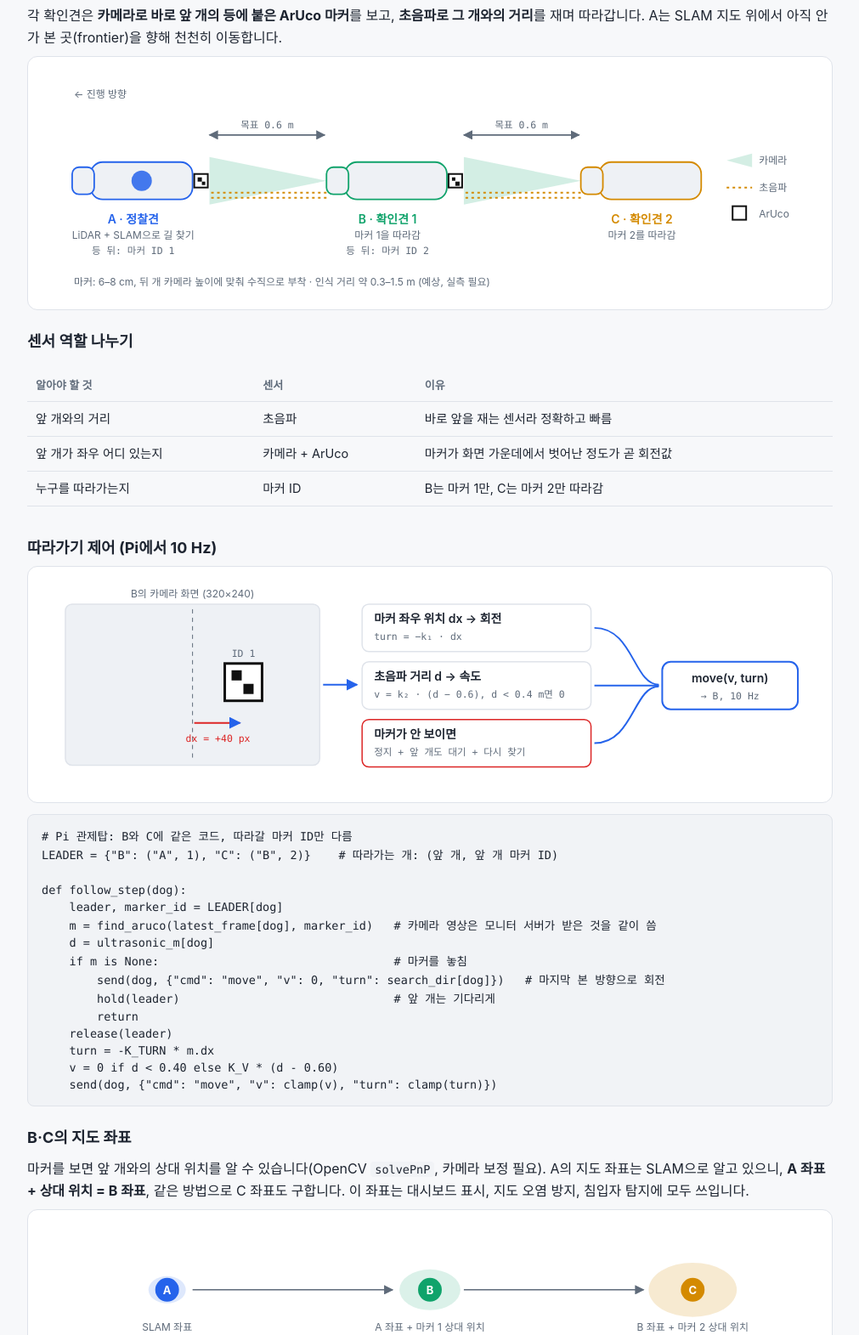
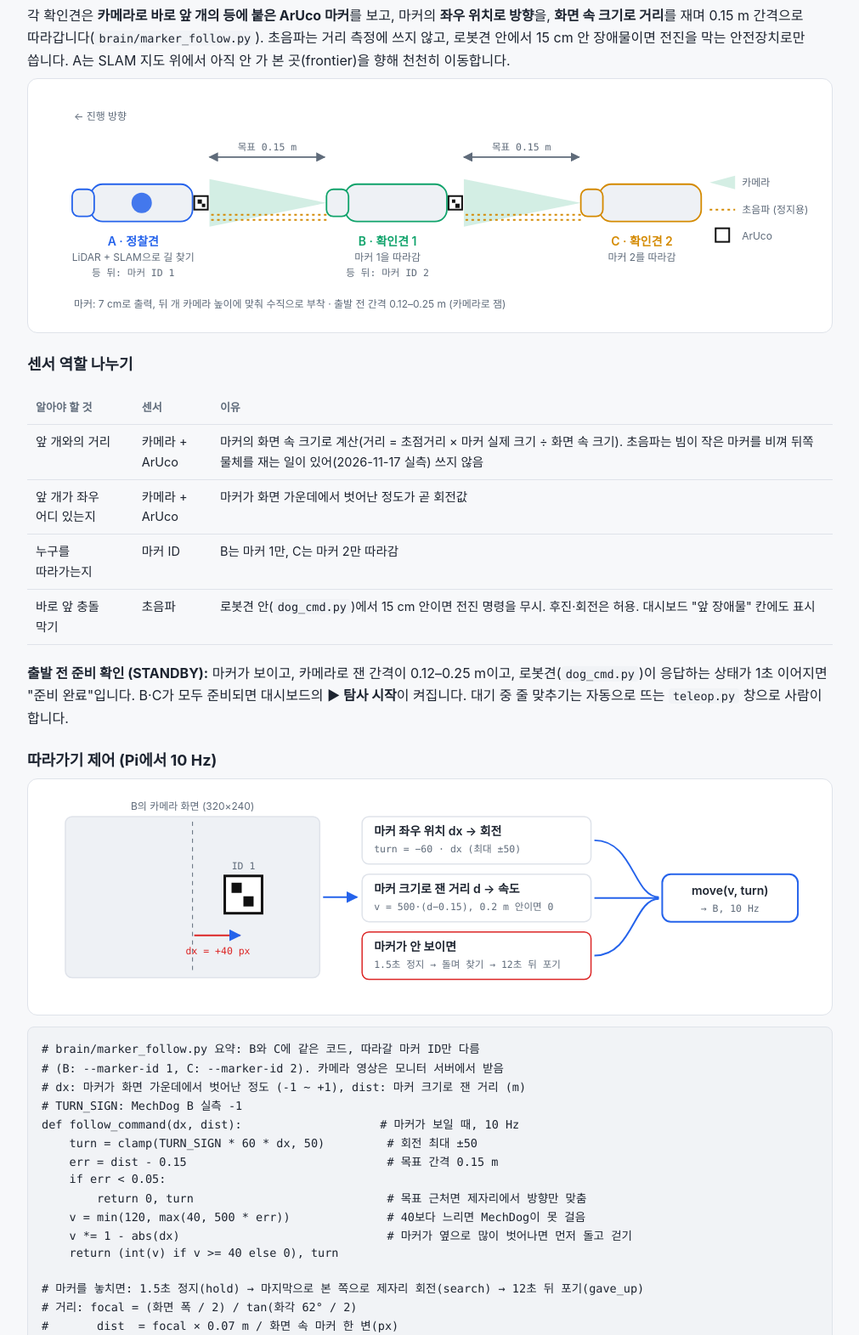
Before and after one commit to widee2018-code/mechdog-patrol-monitor, a plain HTML site: page docs/project_guide_ko.html in a window 1280 px wide. Shown: the part 2843-4414 px from the top of the page at 85% size, without its empty margins (134-1145 px from the left). Drawn offline with Linux system fonts and the light colour scheme.

Commit message:
Guide: describe marker following as the code does it
- Distance to the dog ahead comes from the marker size on camera, target 0.15 m;
  sonar is only the 15 cm forward block inside dog_cmd.py
- Sensor table, control diagram numbers and code sketch now match
  brain/marker_follow.py; add the STANDBY ready check and start button
- Safety reflex 10 cm -> 15 cm forward block, practice and regroup gaps updated

Co-Authored-By: Claude Opus 5.5 <noreply@anthropic.com>

```diff
--- a/docs/project_guide_ko.html
+++ b/docs/project_guide_ko.html
@@ -360,10 +360,10 @@
 <section id="explore">
   <div class="num">03</div>
   <h2>행렬 탐사 (EXPLORE)</h2>
-  <p>각 확인견은 <b>카메라로 바로 앞 개의 등에 붙은 ArUco 마커</b>를 보고, <b>초음파로 그 개와의 거리</b>를 재며 따라갑니다. A는 SLAM 지도 위에서 아직 안 가 본 곳(frontier)을 향해 천천히 이동합니다.</p>
+  <p>각 확인견은 <b>카메라로 바로 앞 개의 등에 붙은 ArUco 마커</b>를 보고, 마커의 <b>좌우 위치로 방향</b>을, <b>화면 속 크기로 거리</b>를 재며 0.15 m 간격으로 따라갑니다(<code>brain/marker_follow.py</code>). 초음파는 거리 측정에 쓰지 않고, 로봇견 안에서 15 cm 안 장애물이면 전진을 막는 안전장치로만 씁니다. A는 SLAM 지도 위에서 아직 안 가 본 곳(frontier)을 향해 천천히 이동합니다.</p>
 
   <div class="diagram">
-  <svg viewBox="0 0 920 270" role="img" aria-label="위에서 본 행렬: 왼쪽으로 가는 A, 그 뒤 B, 그 뒤 C. B의 카메라와 초음파가 A의 등 마커를, C가 B의 등 마커를 보며 0.6 m 간격을 유지">
+  <svg viewBox="0 0 920 270" role="img" aria-label="위에서 본 행렬: 왼쪽으로 가는 A, 그 뒤 B, 그 뒤 C. B의 카메라가 A의 등 마커를, C가 B의 등 마커를 보며 0.15 m 간격을 유지. 초음파는 안전 정지용">
     <defs>
       <marker id="ar5" viewBox="0 0 10 10" refX="9" refY="5" markerWidth="7" markerHeight="7" orient="auto-start-reverse"><path d="M0,0 L10,5 L0,10 z" fill="var(--muted)"/></marker>
     </defs>
@@ -392,15 +392,15 @@
     <text x="710" y="182" text-anchor="middle" class="s-text" style="fill:var(--c)">C · 확인견 2</text>
     <text x="710" y="200" text-anchor="middle" class="s-sub">마커 2를 따라감</text>
     <line x1="200" y1="78" x2="336" y2="78" class="s-line" marker-start="url(#ar5)" marker-end="url(#ar5)"/>
-    <text x="268" y="70" text-anchor="middle" class="s-mono">목표 0.6 m</text>
+    <text x="268" y="70" text-anchor="middle" class="s-mono">목표 0.15 m</text>
     <line x1="500" y1="78" x2="636" y2="78" class="s-line" marker-start="url(#ar5)" marker-end="url(#ar5)"/>
-    <text x="568" y="70" text-anchor="middle" class="s-mono">목표 0.6 m</text>
-    <g transform="translate(810,100)">
+    <text x="568" y="70" text-anchor="middle" class="s-mono">목표 0.15 m</text>
+    <g transform="translate(790,100)">
       <path d="M0,8 L30,0 L30,16 Z" class="s-cone"/><text x="38" y="12" class="s-sub">카메라</text>
-      <line x1="0" y1="40" x2="30" y2="40" stroke="var(--c)" stroke-width="2" stroke-dasharray="3 4"/><text x="38" y="44" class="s-sub">초음파</text>
+      <line x1="0" y1="40" x2="30" y2="40" stroke="var(--c)" stroke-width="2" stroke-dasharray="3 4"/><text x="38" y="44" class="s-sub">초음파 (정지용)</text>
       <rect x="7" y="62" width="16" height="16" fill="#fff" stroke="#111" stroke-width="2"/><text x="38" y="75" class="s-sub">ArUco</text>
     </g>
-    <text x="40" y="256" class="s-sub">마커: 6–8 cm, 뒤 개 카메라 높이에 맞춰 수직으로 부착 · 인식 거리 약 0.3–1.5 m (예상, 실측 필요)</text>
+    <text x="40" y="256" class="s-sub">마커: 7 cm로 출력, 뒤 개 카메라 높이에 맞춰 수직으로 부착 · 출발 전 간격 0.12–0.25 m (카메라로 잼)</text>
   </svg>
   </div>
 
@@ -408,15 +408,18 @@
   <div class="tablewrap">
   <table>
     <tr><th>알아야 할 것</th><th>센서</th><th>이유</th></tr>
-    <tr><td>앞 개와의 거리</td><td>초음파</td><td>바로 앞을 재는 센서라 정확하고 빠름</td></tr>
+    <tr><td>앞 개와의 거리</td><td>카메라 + ArUco</td><td>마커의 화면 속 크기로 계산(거리 = 초점거리 × 마커 실제 크기 ÷ 화면 속 크기). 초음파는 빔이 작은 마커를 비껴 뒤쪽 물체를 재는 일이 있어(2026-11-17 실측) 쓰지 않음</td></tr>
     <tr><td>앞 개가 좌우 어디 있는지</td><td>카메라 + ArUco</td><td>마커가 화면 가운데에서 벗어난 정도가 곧 회전값</td></tr>
     <tr><td>누구를 따라가는지</td><td>마커 ID</td><td>B는 마커 1만, C는 마커 2만 따라감</td></tr>
+    <tr><td>바로 앞 충돌 막기</td><td>초음파</td><td>로봇견 안(<code>dog_cmd.py</code>)에서 15 cm 안이면 전진 명령을 무시. 후진·회전은 허용. 대시보드 "앞 장애물" 칸에도 표시</td></tr>
   </table>
   </div>
 
+  <p><b>출발 전 준비 확인 (STANDBY):</b> 마커가 보이고, 카메라로 잰 간격이 0.12–0.25 m이고, 로봇견(<code>dog_cmd.py</code>)이 응답하는 상태가 1초 이어지면 "준비 완료"입니다. B·C가 모두 준비되면 대시보드의 <b>▶ 탐사 시작</b>이 켜집니다. 대기 중 줄 맞추기는 자동으로 뜨는 <code>teleop.py</code> 창으로 사람이 합니다.</p>
+
   <h3>따라가기 제어 (Pi에서 10 Hz)</h3>
   <div class="diagram">
-  <svg viewBox="0 0 920 250" role="img" aria-label="B의 카메라 화면에서 마커가 가운데보다 오른쪽에 있으면 회전값으로, 초음파 거리는 속도로 바꾸어 move 명령을 보냄">
+  <svg viewBox="0 0 920 250" role="img" aria-label="B의 카메라 화면에서 마커가 가운데에서 벗어난 정도는 회전값으로, 마커 크기로 잰 거리는 속도로 바꾸어 move 명령을 보냄">
     <defs>
       <marker id="ar6" viewBox="0 0 10 10" refX="9" refY="5" markerWidth="7" markerHeight="7" orient="auto"><path d="M0,0 L10,5 L0,10 z" fill="var(--accent)"/></marker>
     </defs>
@@ -429,13 +432,13 @@
     <text x="240" y="92" text-anchor="middle" class="s-mono">ID 1</text>
     <rect x="380" y="30" width="270" height="56" rx="8" class="s-box"/>
     <text x="394" y="52" class="s-text">마커 좌우 위치 dx → 회전</text>
-    <text x="394" y="72" class="s-mono">turn = −k₁ · dx</text>
+    <text x="394" y="72" class="s-mono">turn = −60 · dx  (최대 ±50)</text>
     <rect x="380" y="98" width="270" height="56" rx="8" class="s-box"/>
-    <text x="394" y="120" class="s-text">초음파 거리 d → 속도</text>
-    <text x="394" y="140" class="s-mono">v = k₂ · (d − 0.6),  d &lt; 0.4 m면 0</text>
+    <text x="394" y="120" class="s-text">마커 크기로 잰 거리 d → 속도</text>
+    <text x="394" y="140" class="s-mono">v = 500·(d−0.15), 0.2 m 안이면 0</text>
     <rect x="380" y="166" width="270" height="56" rx="8" class="s-box" style="stroke:var(--red)"/>
     <text x="394" y="188" class="s-text">마커가 안 보이면</text>
-    <text x="394" y="208" class="s-mono">정지 + 앞 개도 대기 + 다시 찾기</text>
+    <text x="394" y="208" class="s-mono">1.5초 정지 → 돌며 찾기 → 12초 뒤 포기</text>
     <path d="M334,125 L374,125" class="s-acc" marker-end="url(#ar6)"/>
     <path d="M654,58 C700,58 700,125 730,125" class="s-acc"/>
     <path d="M654,126 L730,126" class="s-acc"/>
@@ -445,21 +448,22 @@
     <text x="814" y="142" text-anchor="middle" class="s-mono">→ B, 10 Hz</text>
   </svg>
   </div>
-  <pre><code># Pi 관제탑: B와 C에 같은 코드, 따라갈 마커 ID만 다름
-LEADER = {"B": ("A", 1), "C": ("B", 2)}    # 따라가는 개: (앞 개, 앞 개 마커 ID)
+  <pre><code># brain/marker_follow.py 요약: B와 C에 같은 코드, 따라갈 마커 ID만 다름
+# (B: --marker-id 1, C: --marker-id 2). 카메라 영상은 모니터 서버에서 받음
+# dx: 마커가 화면 가운데에서 벗어난 정도 (-1 ~ +1), dist: 마커 크기로 잰 거리 (m)
+# TURN_SIGN: MechDog B 실측 -1
+def follow_command(dx, dist):                    # 마커가 보일 때, 10 Hz
+    turn = clamp(TURN_SIGN * 60 * dx, 50)         # 회전 최대 ±50
+    err = dist - 0.15                             # 목표 간격 0.15 m
+    if err &lt; 0.05:
+        return 0, turn                            # 목표 근처면 제자리에서 방향만 맞춤
+    v = min(120, max(40, 500 * err))              # 40보다 느리면 MechDog이 못 걸음
+    v *= 1 - abs(dx)                              # 마커가 옆으로 많이 벗어나면 먼저 돌고 걷기
+    return (int(v) if v &gt;= 40 else 0), turn
 
-def follow_step(dog):
-    leader, marker_id = LEADER[dog]
-    m = find_aruco(latest_frame[dog], marker_id)   # 카메라 영상은 모니터 서버가 받은 것을 같이 씀
-    d = ultrasonic_m[dog]
-    if m is None:                                  # 마커를 놓침
-        send(dog, {"cmd": "move", "v": 0, "turn": search_dir[dog]})   # 마지막 본 방향으로 회전
-        hold(leader)                               # 앞 개는 기다리게
-        return
-    release(leader)
-    turn = -K_TURN * m.dx
-    v = 0 if d &lt; 0.40 else K_V * (d - 0.60)
-    send(dog, {"cmd": "move", "v": clamp(v), "turn": clamp(turn)})</code></pre>
+# 마커를 놓치면: 1.5초 정지(hold) → 마지막으로 본 쪽으로 제자리 회전(search) → 12초 뒤 포기(gave_up)
+# 거리: focal = (화면 폭 / 2) / tan(화각 62° / 2)
+#       dist  = focal × 0.07 m / 화면 속 마커 한 변(px)</code></pre>
 
   <h3>B·C의 지도 좌표</h3>
   <p>마커를 보면 앞 개와의 상대 위치를 알 수 있습니다(OpenCV <code>solvePnP</code>, 카메라 보정 필요). A의 지도 좌표는 SLAM으로 알고 있으니, <b>A 좌표 + 상대 위치 = B 좌표</b>, 같은 방법으로 C 좌표도 구합니다. 이 좌표는 대시보드 표시, 지도 오염 방지, 침입자 탐지에 모두 쓰입니다.</p>
@@ -585,7 +589,7 @@ for c in candidates:
     <tr><td><b>B·C의 방향</b></td><td>움직이는 방향으로 추정 + MechDog IMU로 보조</td></tr>
     <tr><td><b>포위 지점 계산</b></td><td>원래 계획서의 공식: 침입자 위치 + 반경 × (120° 간격). A 자리는 고정이니 B·C에 남은 두 지점을 배정(이동 거리 합이 작은 쪽)</td></tr>
     <tr><td><b>지도</b></td><td>CONTAIN부터 REGROUP까지 <b>지도 업데이트 정지</b>, 위치 추정만. 침입자와 움직이는 B·C가 지도에 벽으로 새겨지는 것을 막음</td></tr>
-    <tr><td><b>안전</b></td><td>사람과 30 cm 이내면 후퇴(비접촉), 초음파 10 cm 정지, 1초간 명령 없으면 정지</td></tr>
+    <tr><td><b>안전</b></td><td>사람과 30 cm 이내면 후퇴(비접촉), 초음파 15 cm 안이면 전진 금지, 1초간 명령 없으면 정지</td></tr>
     <tr><td><b>HANDOVER</b></td><td>스피커가 없으니 대시보드 경보 + <b>카메라 3대의 3방향 증거 사진</b> + 침입자 위치 + 타임라인을 관제에 전송</td></tr>
   </table>
   </div>
@@ -596,7 +600,7 @@ for c in candidates:
   <h2>다시 줄 서기 (REGROUP → EXPLORE)</h2>
   <p>포위하는 동안 A가 멈춰 있었기 때문에 <b>SLAM 지도와 A의 위치가 그대로 유지</b>됩니다. 그래서 다시 줄만 서면 멈춘 자리에서 매핑을 이어 갈 수 있습니다. A는 계속 LiDAR 관제탑 역할을 하며 B·C를 안내합니다.</p>
   <div class="diagram">
-  <svg viewBox="0 0 920 270" role="img" aria-label="다시 줄 서기: A가 탐사 방향으로 돌고, B가 LiDAR 안내로 A 뒤 0.6 m 지점으로 가서 제자리에서 돌며 마커 1을 찾고, C도 B 뒤로 가서 마커 2를 찾음">
+  <svg viewBox="0 0 920 270" role="img" aria-label="다시 줄 서기: A가 탐사 방향으로 돌고, B가 LiDAR 안내로 A 뒤 0.2 m 지점으로 가서 제자리에서 돌며 마커 1을 찾고, C도 B 뒤로 가서 마커 2를 찾음">
     <defs>
       <marker id="ar8b" viewBox="0 0 10 10" refX="9" refY="5" markerWidth="7" markerHeight="7" orient="auto"><path d="M0,0 L10,5 L0,10 z" fill="var(--b)"/></marker>
       <marker id="ar8c" viewBox="0 0 10 10" refX="9" refY="5" markerWidth="7" markerHeight="7" orient="auto"><path d="M0,0 L10,5 L0,10 z" fill="var(--c)"/></marker>
@@ -607,8 +611,8 @@ for c in candidates:
     <text x="470" y="128" text-anchor="middle" class="s-mono">① 탐사 방향</text>
     <circle cx="335" cy="140" r="18" fill="none" stroke="var(--b)" stroke-width="2" stroke-dasharray="4 4"/>
     <circle cx="250" cy="140" r="18" fill="none" stroke="var(--c)" stroke-width="2" stroke-dasharray="4 4"/>
-    <text x="335" y="186" text-anchor="middle" class="s-mono">② A 뒤 0.6 m</text>
-    <text x="250" y="186" text-anchor="middle" class="s-mono">⑤ B 뒤 0.6 m</text>
+    <text x="335" y="186" text-anchor="middle" class="s-mono">② A 뒤 0.2 m</text>
+    <text x="250" y="186" text-anchor="middle" class="s-mono">⑤ B 뒤 0.2 m</text>
     <path d="M540,60 C470,30 360,50 340,116" stroke="var(--b)" stroke-width="2" fill="none" stroke-dasharray="6 5" marker-end="url(#ar8b)"/>
     <circle cx="552" cy="62" r="14" class="s-b"/><text x="552" y="67" text-anchor="middle" fill="#fff" font-weight="700" font-size="12">B</text>
     <text x="440" y="34" class="s-sub">③ LiDAR 안내로 이동</text>
@@ -621,7 +625,7 @@ for c in candidates:
     <g transform="translate(640,40)">
       <text class="s-text" y="0">순서</text>
       <text y="26" class="s-sub">① A가 다음 탐사 방향으로 회전</text>
-      <text y="50" class="s-sub">② Pi가 A 뒤 0.6 m 지점 계산,</text>
+      <text y="50" class="s-sub">② Pi가 A 뒤 0.2 m 지점 계산,</text>
       <text y="68" class="s-sub">   지도에서 비어 있는지 확인</text>
       <text y="92" class="s-sub">③ B 이동 (A의 LiDAR가 추적)</text>
       <text y="116" class="s-sub">④ B가 제자리 회전하며 마커 1</text>
@@ -653,8 +657,8 @@ for c in candidates:
   <h3>구현할 수 있는 행동</h3>
   <div class="tablewrap"><table>
     <tr><th>#</th><th>행동</th><th>센서</th><th>알고리즘</th><th>시나리오 단계</th><th>난이도</th></tr>
-    <tr><td>1</td><td><b>안전 반사</b></td><td>초음파, IMU</td><td>10 cm 이내 정지, 넘어지면 정지, 1초간 명령 없으면 정지 (개 안에서 실행)</td><td>전체</td><td><span class="tag b">하</span></td></tr>
-    <tr><td>2</td><td><b>마커 따라가기</b></td><td>카메라, 초음파</td><td>마커 좌우 위치 → 회전, 거리 → 속도 (P 제어)</td><td>EXPLORE</td><td><span class="tag c">중</span></td></tr>
+    <tr><td>1</td><td><b>안전 반사</b></td><td>초음파, IMU</td><td>15 cm 이내 전진 금지, 넘어지면 정지, 1초간 명령 없으면 정지 (개 안에서 실행)</td><td>전체</td><td><span class="tag b">하</span></td></tr>
+    <tr><td>2</td><td><b>마커 따라가기</b></td><td>카메라</td><td>마커 좌우 위치 → 회전, 마커 크기로 잰 거리 → 속도 (P 제어, 목표 0.15 m)</td><td>EXPLORE</td><td><span class="tag c">중</span></td></tr>
     <tr><td>3</td><td><b>놓친 마커 다시 찾기</b></td><td>카메라</td><td>마지막으로 본 방향으로 제자리 회전, 그동안 앞 개는 대기</td><td>EXPLORE</td><td><span class="tag b">하</span></td></tr>
     <tr><td>4</td><td><b>초음파 회전 스캔</b></td><td>초음파</td><td>멈춰서 30°씩 돌며 거리 측정 → 가장 넓게 열린 방향 선택 ("가난한 LiDAR")</td><td>A의 탐사</td><td><span class="tag c">중</span></td></tr>
     <tr><td>5</td><td><b>벽 따라 탐사</b></td><td>초음파</td><td>오른손 법칙. 주기적으로 오른쪽을 돌아보며 벽과의 거리 유지</td><td>A의 탐사</td><td><span class="tag c">중상</span></td></tr>
@@ -702,7 +706,7 @@ for c in candidates:
     <rect x="687" y="108" width="16" height="15" fill="#fff" stroke="#111" stroke-width="1.5"/><text x="695" y="100" text-anchor="middle" class="s-mono">왼 3</text>
     <rect x="687" y="171" width="16" height="15" fill="#fff" stroke="#111" stroke-width="1.5"/><text x="712" y="200" class="s-mono">오른 4</text>
     <circle cx="560" cy="147" r="18" fill="none" stroke="var(--b)" stroke-width="2" stroke-dasharray="4 4"/>
-    <text x="560" y="185" text-anchor="middle" class="s-mono">A 뒤 0.6 m</text>
+    <text x="560" y="185" text-anchor="middle" class="s-mono">A 뒤 0.2 m</text>
     <circle cx="700" cy="250" r="14" class="s-b"/><text x="700" y="255" text-anchor="middle" fill="#fff" font-weight="700" font-size="12">B</text>
     <path d="M700,236 L695,190" stroke="var(--b)" stroke-width="1.5" stroke-dasharray="3 3"/>
     <path d="M686,248 C620,250 565,220 560,170" stroke="var(--b)" stroke-width="2" fill="none" marker-end="url(#arB)"/>
@@ -971,7 +975,7 @@ docker compose --profile tunnel up --build -d # + 고정 공개 주소 (.env의
       <ul class="check">
         <li><label><input type="checkbox"><span>각 개의 MicroPython: Wi-Fi에 접속해 <code>dog</code> 상태 메시지(배터리, front_cm, 기울기, 상태)를 10 Hz로 모니터에 보냅니다. 13절 참고.</span></label></li>
         <li><label><input type="checkbox"><span>개가 Pi로부터 <code>{"to":"B","cmd":"move","v":80,"turn":-20}</code>를 받아 <code>mechdog.move(속도, 회전)</code>로 걷습니다.</span></label></li>
-        <li><label><input type="checkbox"><span>개의 안전 반사: 10 cm 이내 장애물이면 정지, 넘어지면(IMU) 정지, 1초간 명령이 없으면 정지.</span></label></li>
+        <li><label><input type="checkbox"><span>개의 안전 반사: 15 cm 이내 장애물이면 전진 금지, 넘어지면(IMU) 정지, 1초간 명령이 없으면 정지.</span></label></li>
         <li><label><input type="checkbox"><span>개가 걷는 중에 공유기 전원을 뽑아 봅니다. 1초 안에 멈춰야 하고, 대시보드의 해당 카드가 <b>LOST</b>로 바뀌어야 합니다.</span></label></li>
       </ul>
       <div class="done"><b>완료 기준:</b> 개 3마리 카드에 센서 값이 실시간으로 나오고, Pi가 명령으로 각 개를 걷게 할 수 있다.</div>
@@ -985,7 +989,7 @@ docker compose --profile tunnel up --build -d # + 고정 공개 주소 (.env의
       <div class="when">2–3주차 · 인식 + 두뇌 · LiDAR 필요 없음</div>
       <ul class="check">
         <li><label><input type="checkbox"><span>ArUco 마커(6–8 cm)를 출력해 A 등 뒤에 ID 1, B 등 뒤에 ID 2를 붙입니다. 각 카메라를 체스보드로 보정합니다.</span></label></li>
-        <li><label><input type="checkbox"><span>개 1마리가 사람이 손에 든 마커를 0.6 m 거리로 따라갑니다.</span></label></li>
+        <li><label><input type="checkbox"><span>개 1마리가 사람이 손에 든 마커를 0.15 m 거리로 따라갑니다.</span></label></li>
         <li><label><input type="checkbox"><span>B가 A를 따라갑니다(A는 리모컨으로 조종). 이어서 C가 B를 따라갑니다.</span></label></li>
         <li><label><input type="checkbox"><span>"뒤 개가 마커를 놓치면 앞 개가 대기" 규칙과 제자리 회전으로 다시 찾기를 넣습니다.</span></label></li>
         <li><label><input type="checkbox"><span>B와 C의 초음파 측정 시점을 번갈아 지정해 간섭을 막습니다.</span></label></li>
@@ -1051,7 +1055,7 @@ docker compose --profile tunnel up --build -d # + 고정 공개 주소 (.env의
       <h3>다시 줄 서기 → 탐사 재개</h3>
       <div class="when">7주차 · 두뇌</div>
       <ul class="check">
-        <li><label><input type="checkbox"><span>REGROUP: A가 다음 탐사 방향으로 돌고, Pi가 A 뒤 0.6 m 지점을 계산해 B를 보냅니다.</span></label></li>
+        <li><label><input type="checkbox"><span>REGROUP: A가 다음 탐사 방향으로 돌고, Pi가 A 뒤 0.2 m 지점을 계산해 B를 보냅니다.</span></label></li>
         <li><label><input type="checkbox"><span>B가 제자리 회전하며 마커 1을 찾으면 따라가기 모드로 전환. 같은 방법으로 C.</span></label></li>
         <li><label><input type="checkbox"><span>20초 안에 못 찾으면 사람이 옮겨 주는 대비책을 정하고 대시보드에 안내를 띄웁니다.</span></label></li>
         <li><label><input type="checkbox"><span>지도 업데이트를 다시 켜고, 멈췄던 frontier부터 EXPLORE를 재개합니다.</span></label></li>
@@ -1210,7 +1214,7 @@ emit({"type": "dog", "from": "B", "x": 1.20, "y": 0.35, "heading_deg": 90})   #
   <table>
     <tr><th>문제</th><th>해결책</th></tr>
     <tr><td><b>앞 개가 회전하면 마커를 놓침</b> (가장 흔함)</td><td>"뒤 개가 놓치면 앞 개가 멈춰 기다림" 규칙. A는 천천히 크게 돌기. 놓친 개는 마지막으로 본 방향으로 제자리 회전하며 다시 찾기</td></tr>
-    <tr><td><b>모서리를 질러 감</b></td><td>처음엔 넓은 경로 + 초음파 10 cm 정지 반사. 발전형은 위 그림처럼 A가 지나간 점들을 따라가기</td></tr>
+    <tr><td><b>모서리를 질러 감</b></td><td>처음엔 넓은 경로 + 초음파 15 cm 전진 금지 반사. 발전형은 위 그림처럼 A가 지나간 점들을 따라가기</td></tr>
     <tr><td><b>지도 오염</b></td><td>B·C 위치 주변 점을 SLAM 입력에서 지우기, 포위 중에는 지도 업데이트 정지</td></tr>
     <tr><td><b>걷는 중 오탐</b></td><td>후보가 보이면 A가 멈추고 재스캔, 카메라와 교차 확인</td></tr>
     <tr><td><b>침입자 뒤쪽이 가려짐</b></td><td>포위 반경을 0.6–0.8 m로 넉넉히, 가려진 동안은 초음파 정지 반사에 맡김. 반포위를 기본 목표로</td></tr>
```
